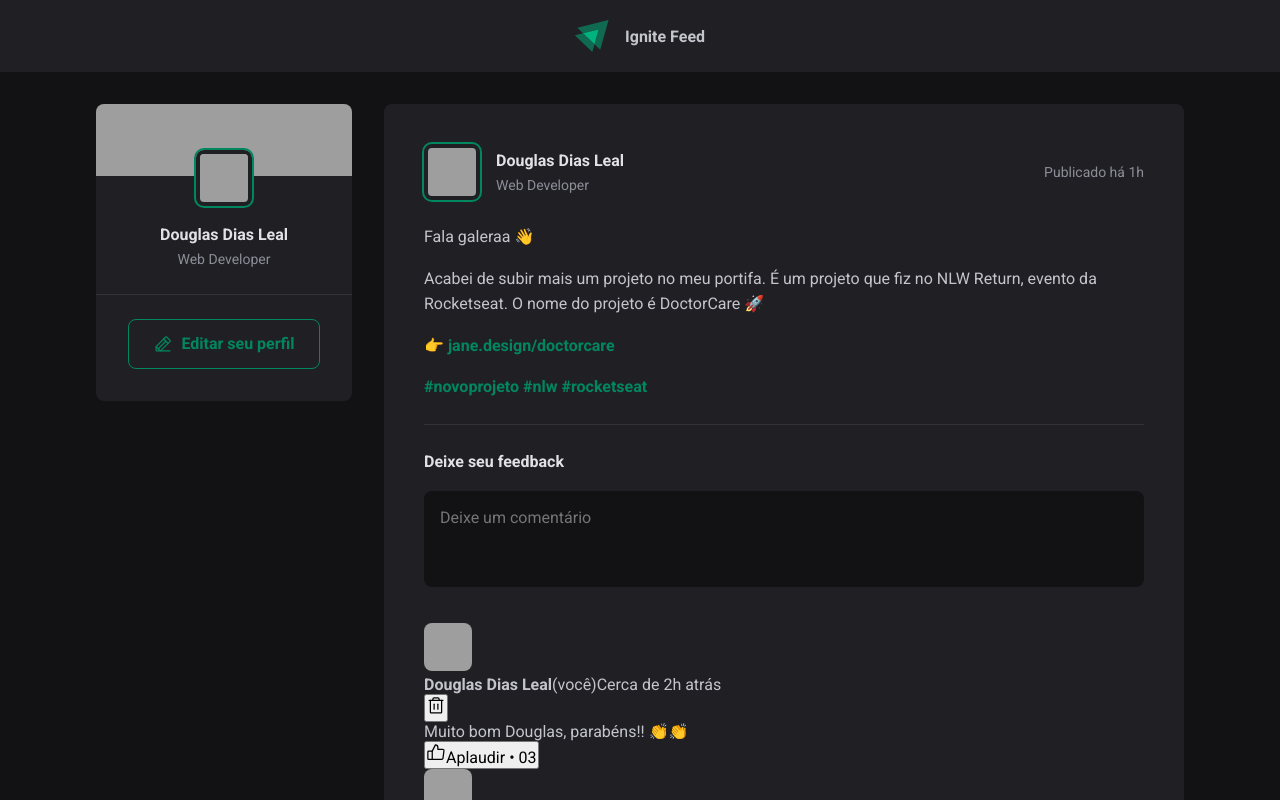
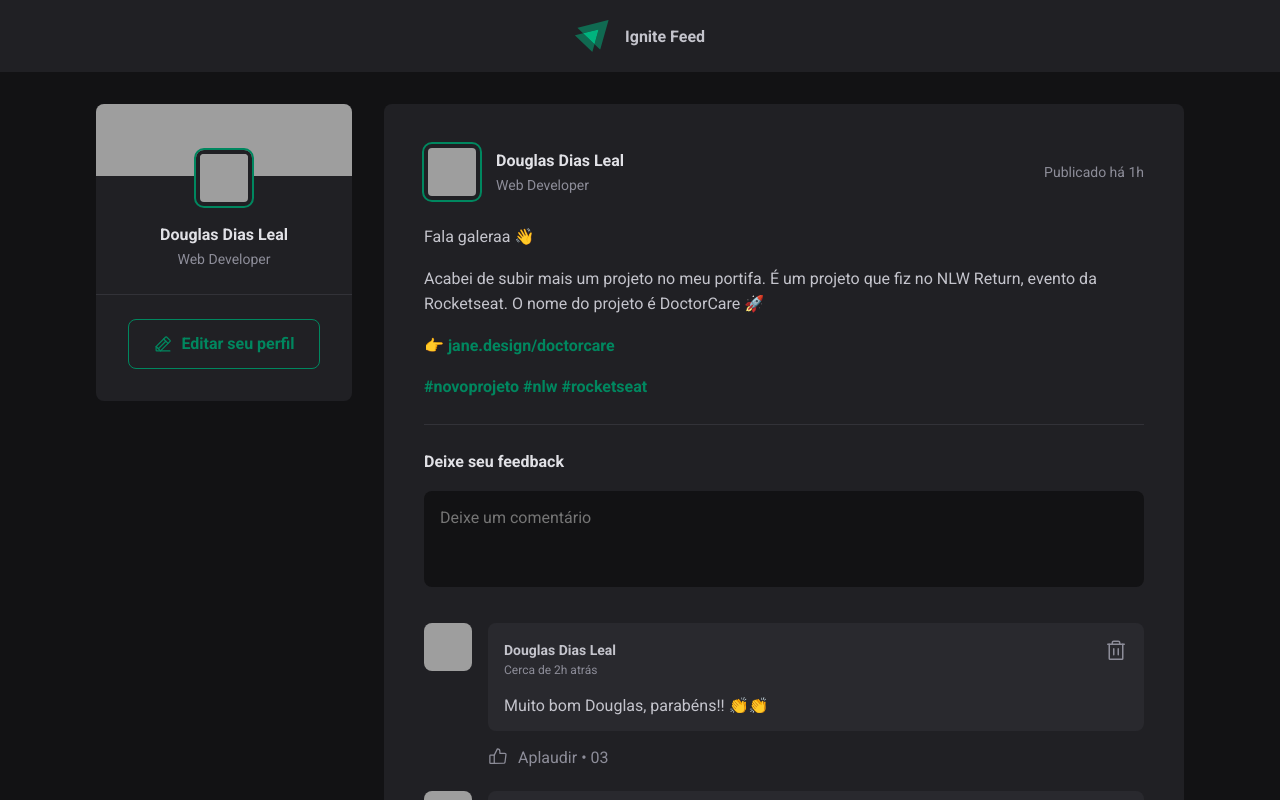
Before and after one commit to douglasdl/React, a React (Vite) app in the folder 01-react-fundaments/: page / in a window 1280 px wide. Shown: the top 800 px of the page. Built offline with nearby package versions, Linux system fonts and the light colour scheme; grey boxes are pictures that could not be loaded.

Commit message:
Create Comment component css

```diff
--- a/01-react-fundaments/src/components/Comment.jsx
+++ b/01-react-fundaments/src/components/Comment.jsx
@@ -15,7 +15,6 @@
                             <strong>
                                 Douglas Dias Leal
                             </strong>
-                            (você)
                             <time
                                 title="30 de Junho às 09h31"
                                 datetime="2022-06-30 09:31:28">
@@ -23,7 +22,7 @@
                             </time>
                         </div>
                         <button title="Deletar comentário">
-                            <Trash size={20} />
+                            <Trash size={24} />
                         </button>
                     </header>
 
@@ -34,7 +33,7 @@
                 <footer>
                     <button>
                         <ThumbsUp size={20} />
-                        Aplaudir • <span>03</span>
+                        Aplaudir <span>03</span>
                     </button>
                 </footer>
             </div>
--- a/01-react-fundaments/src/components/Comment.module.css
+++ b/01-react-fundaments/src/components/Comment.module.css
@@ -1,23 +1,85 @@
 .comment {
-
+    margin-top: 1.5rem;
+    display: flex;
+    gap: 1rem;
 }
 
 .avatar {
-    box-sizing: initial;
     width: 3rem;
     height: 3rem;
-    border: 0;
     border-radius: 8px;
-    -webkit-border-radius: 8px;
-    -moz-border-radius: 8px;
-    overflow: hidden;
-    outline: 0;
 }
 
 .commentBox {
-
+    flex: 1;
 }
 
-.authorAndTime {
+.commentContent {
+    background: var(--gray-700);
+    border-radius: 8px;
+    padding: 1rem;
+}
 
+.commentContent header {
+     display: flex;
+     align-items: flex-start;
+     justify-content: space-between;
 }
+
+.commentContent header button {
+    background: transparent;
+    border: 0;
+    color: var(--gray-400);
+    cursor: pointer;
+    line-height: 0;
+    border-radius: 2px;
+}
+
+.commentContent header button:hover {
+    color: var(--red-500);
+}
+
+.commentContent p {
+    margin-top: 1rem;
+    color: var(--gray-300);
+}
+
+.authorAndTime strong {
+    display: block;
+    font-size: 0.875rem;
+    line-height: 1.6;
+}
+
+.authorAndTime time {
+    display: block;
+    font-size: 0.75rem;
+    line-height: 1.6;
+    color: var(--gray-400);
+}
+
+.commentBox footer {
+    margin-top: 1rem;
+}
+
+.commentBox footer button {
+    background: transparent;
+    border: 0;
+    color: var(--gray-400);
+    cursor: pointer;
+    display: flex;
+    align-items: center;
+    border-radius: 2px;
+}
+
+.commentBox footer button:hover {
+    color: var(--green-300);
+}
+
+.commentBox footer button svg {
+    margin-right: 0.625rem;
+}
+
+.commentBox footer button span::before {
+    content: "\2022";
+    padding: 0 0.25rem;
+}
--- a/01-react-fundaments/src/global.css
+++ b/01-react-fundaments/src/global.css
@@ -11,6 +11,8 @@
 
     --green-300: #00b37e;
     --green-500: #00875f;
+
+    --red-500: #f75a68;
 }
 
 :focus {
```
Also changed, not shown: 1 other file (tests, documents, lock files or other folders).
